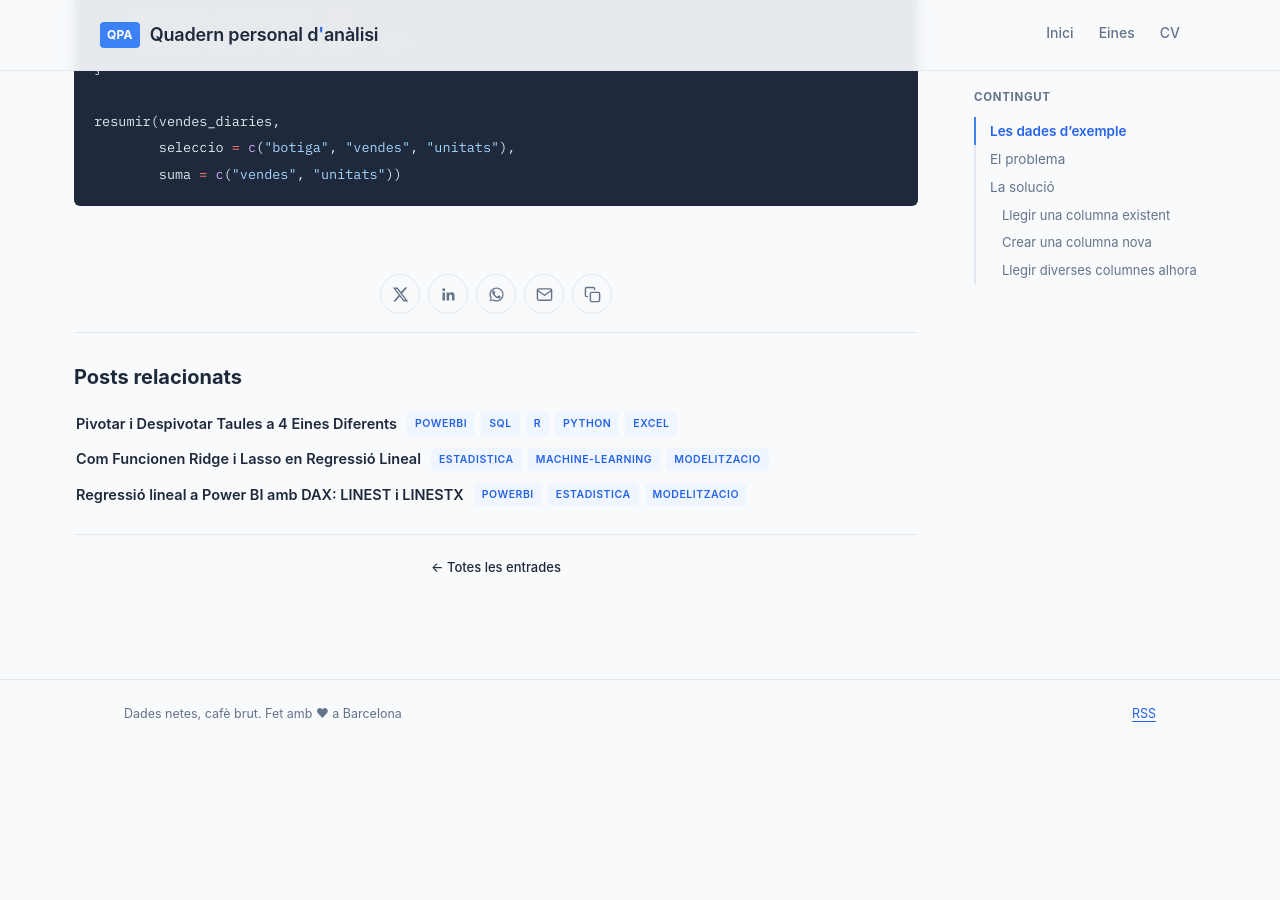
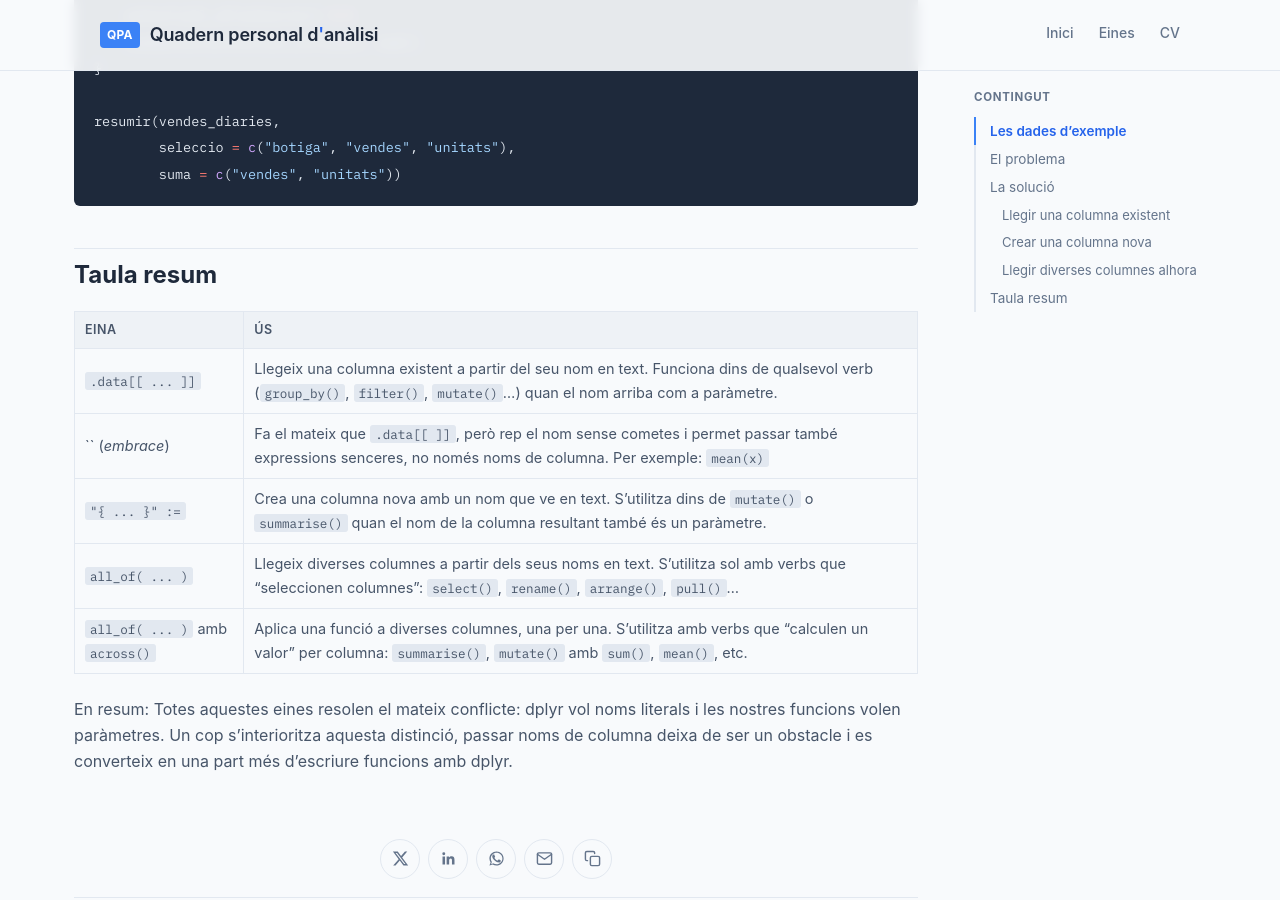
Before and after one commit to alberthr/alberthr.github.io, a Jekyll site: the page built from _posts/2026-04-22-columnes-dinamiques-dplyr.md, in a window 1280 px wide and 900 px high, scrolled down 2931 px. Built offline with Jekyll 4.4.1, drawn with Linux system fonts in a browser that asks for light colours; comment, search, counter and statistics services are not loaded; before the commit the page ends 3679 px from its top, so only the background shows below that.

Commit message:
Update 2026-04-22-columnes-dinamiques-dplyr.md

````diff
--- a/_posts/2026-04-22-columnes-dinamiques-dplyr.md
+++ b/_posts/2026-04-22-columnes-dinamiques-dplyr.md
@@ -98,3 +98,15 @@ resumir(vendes_diaries,
         seleccio = c("botiga", "vendes", "unitats"),
         suma = c("vendes", "unitats"))
 ```
+
+## Taula resum
+
+| Eina | Ús |
+|---|---|
+| `.data[[ ... ]]` | Llegeix una columna existent a partir del seu nom en text. Funciona dins de qualsevol verb (`group_by()`, `filter()`, `mutate()`...) quan el nom arriba com a paràmetre. |
+| `{{ }}` (*embrace*) | Fa el mateix que `.data[[ ]]`, però rep el nom sense cometes i permet passar també expressions senceres, no només noms de columna. Per exemple: `mean(x)` |
+| `"{ ... }" :=` | Crea una columna nova amb un nom que ve en text. S'utilitza dins de `mutate()` o `summarise()` quan el nom de la columna resultant també és un paràmetre. |
+| `all_of( ... )` | Llegeix diverses columnes a partir dels seus noms en text. S'utilitza sol amb verbs que "seleccionen columnes": `select()`, `rename()`, `arrange()`, `pull()`... |
+| `all_of( ... )` amb `across()` | Aplica una funció a diverses columnes, una per una. S'utilitza amb verbs que "calculen un valor" per columna: `summarise()`, `mutate()` amb `sum()`, `mean()`, etc. |
+
+En resum: Totes aquestes eines resolen el mateix conflicte: dplyr vol noms literals i les nostres funcions volen paràmetres. Un cop s'interioritza aquesta distinció, passar noms de columna deixa de ser un obstacle i es converteix en una part més d'escriure funcions amb dplyr.
````
